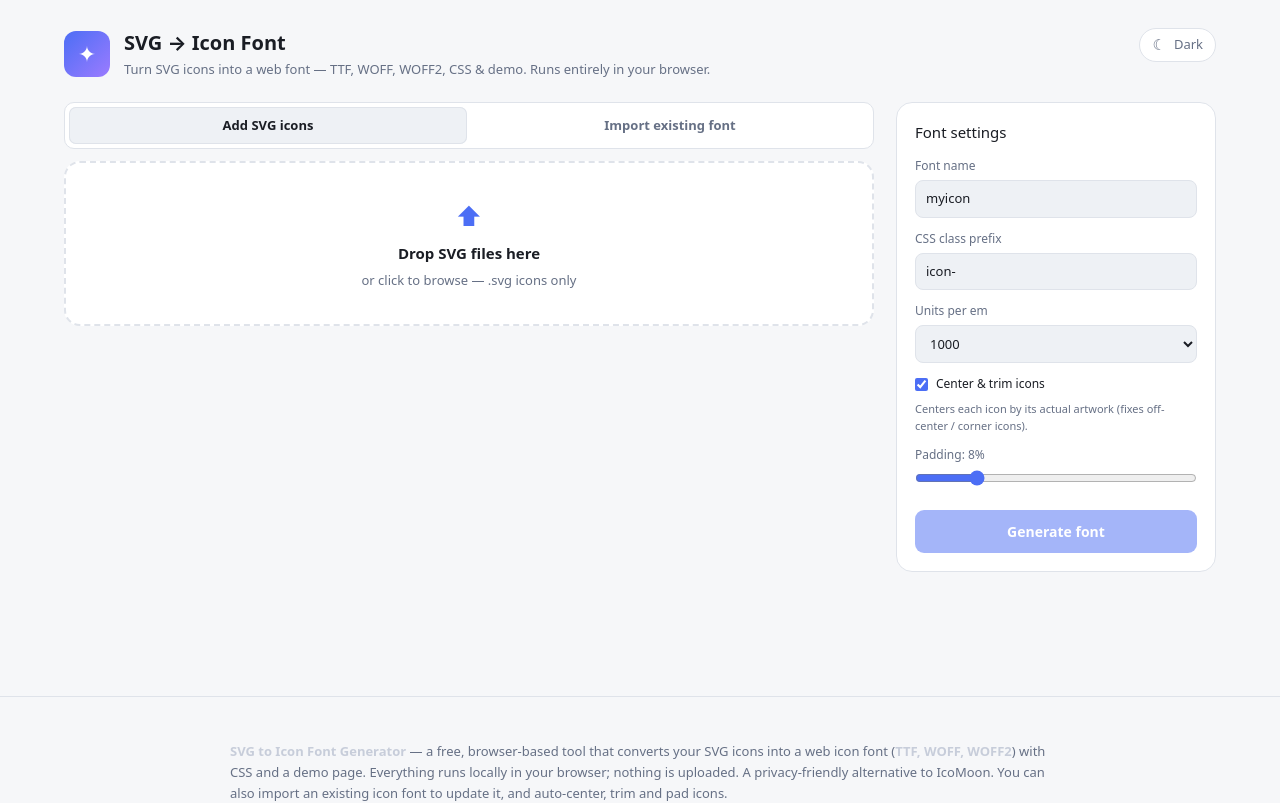
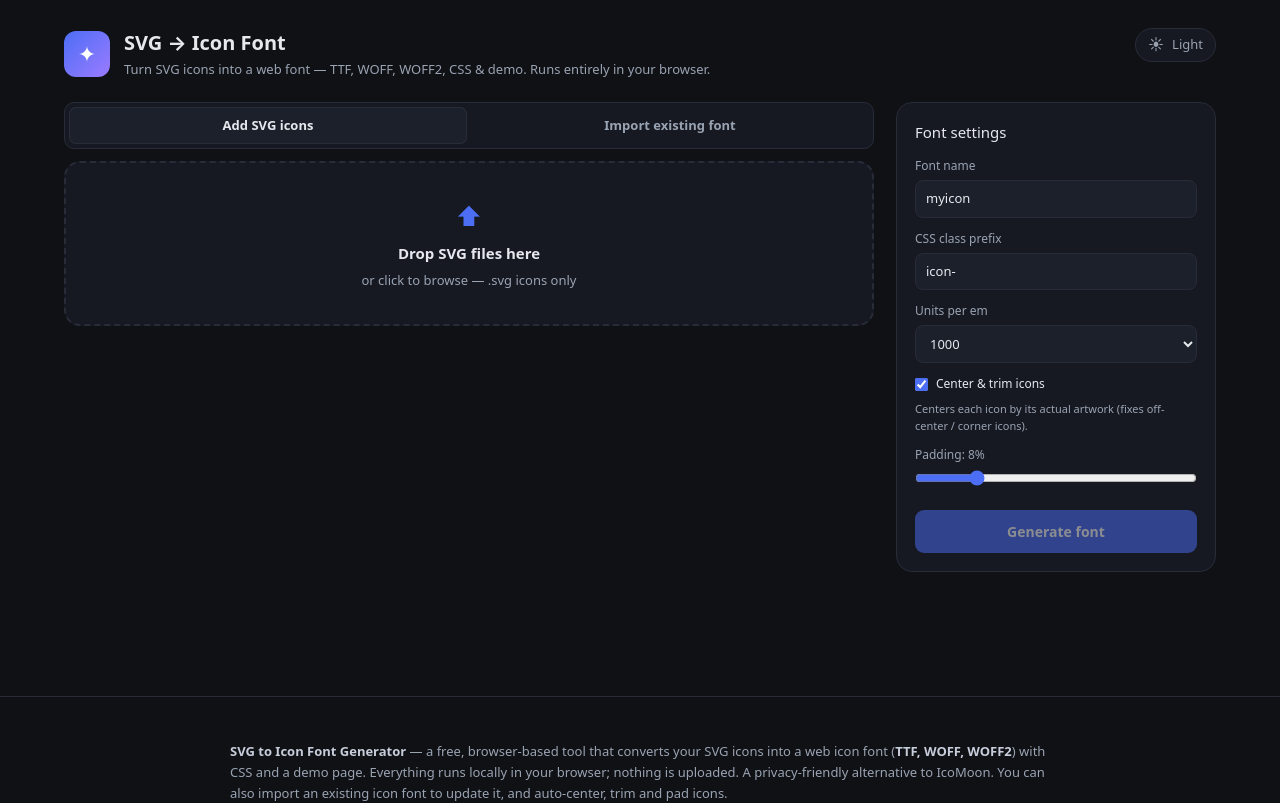
Before and after one commit to dev-amirmalik/svg-to-icon, a React (Vite) app: page / in a window 1280 px wide. Shown: the top 803 px of the page. Built offline with nearby package versions, Linux system fonts and the light colour scheme.

Commit message:
fix: default dark

```diff
--- a/index.html
+++ b/index.html
@@ -3,6 +3,19 @@
   <head>
     <meta charset="UTF-8" />
     <meta name="viewport" content="width=device-width, initial-scale=1.0" />
+
+    <!-- Apply the saved theme before first paint to avoid a flash (FOUC).
+         Defaults to dark when nothing is saved. -->
+    <script>
+      (function () {
+        try {
+          var t = localStorage.getItem("theme") || "dark";
+          document.documentElement.setAttribute("data-theme", t);
+        } catch (e) {
+          document.documentElement.setAttribute("data-theme", "dark");
+        }
+      })();
+    </script>
 
     <!-- Primary SEO -->
     <title>SVG to Icon Font Generator — free, in your browser</title>
--- a/src/App.jsx
+++ b/src/App.jsx
@@ -122,8 +122,8 @@ export default function App() {
   const [tab, setTab] = useState("svg"); // "svg" | "font"
   const [modal, setModal] = useState(null); // null | "howto" | "preview"
   const [theme, setTheme] = useState(() => {
-    if (typeof window === "undefined") return "light";
-    return localStorage.getItem("theme") || "light";
+    if (typeof window === "undefined") return "dark";
+    return localStorage.getItem("theme") || "dark";
   });
   const fileInput = useRef(null);
   const fontInput = useRef(null);
--- a/src/styles.scss
+++ b/src/styles.scss
@@ -17,21 +17,9 @@ $accent-2: #5b7cfa;
 $danger: #ff6b6b;
 $radius: 12px;
 
-// Light theme (default).
-:root {
-  --bg: #f6f7f9;
-  --panel: #ffffff;
-  --panel-2: #eef1f5;
-  --border: #dfe3ea;
-  --text: #1a1d24;
-  --muted: #667085;
-  --accent: #{$accent};
-  --accent-2: #{$accent-2};
-  --danger: #{$danger};
-  color-scheme: light;
-}
-
-// Dark theme.
+// Dark theme is the default (also the fallback before JS runs / if JS is off),
+// which prevents a light flash on load for dark users.
+:root,
 :root[data-theme="dark"] {
   --bg: #0f1115;
   --panel: #161922;
@@ -39,7 +27,21 @@ $radius: 12px;
   --border: #272c38;
   --text: #e6e8ee;
   --muted: #9aa3b2;
+  --accent: #{$accent};
+  --accent-2: #{$accent-2};
+  --danger: #{$danger};
   color-scheme: dark;
+}
+
+// Light theme (opt-in via the toggle).
+:root[data-theme="light"] {
+  --bg: #f6f7f9;
+  --panel: #ffffff;
+  --panel-2: #eef1f5;
+  --border: #dfe3ea;
+  --text: #1a1d24;
+  --muted: #667085;
+  color-scheme: light;
 }
 
 @mixin field {
```
